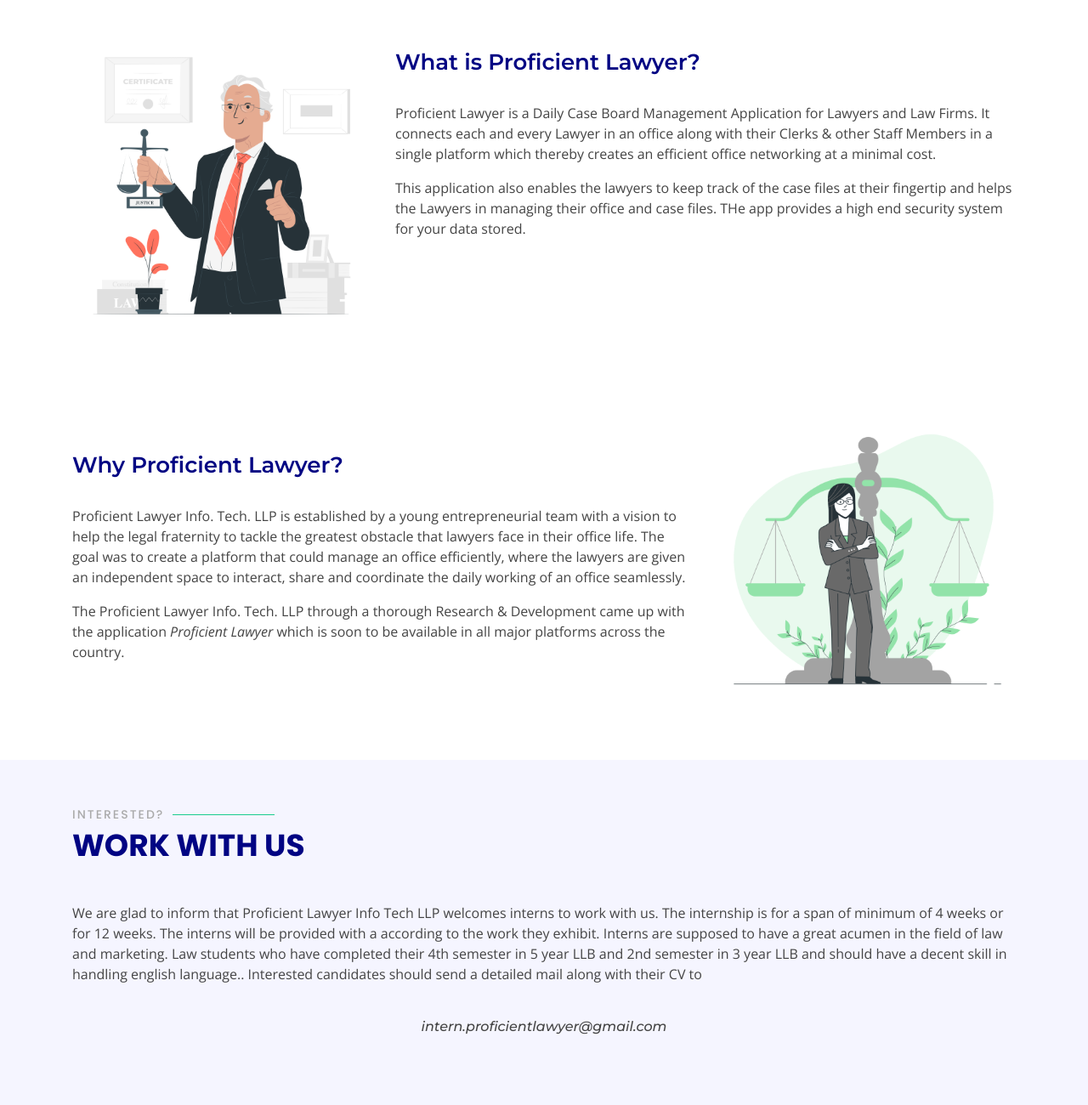
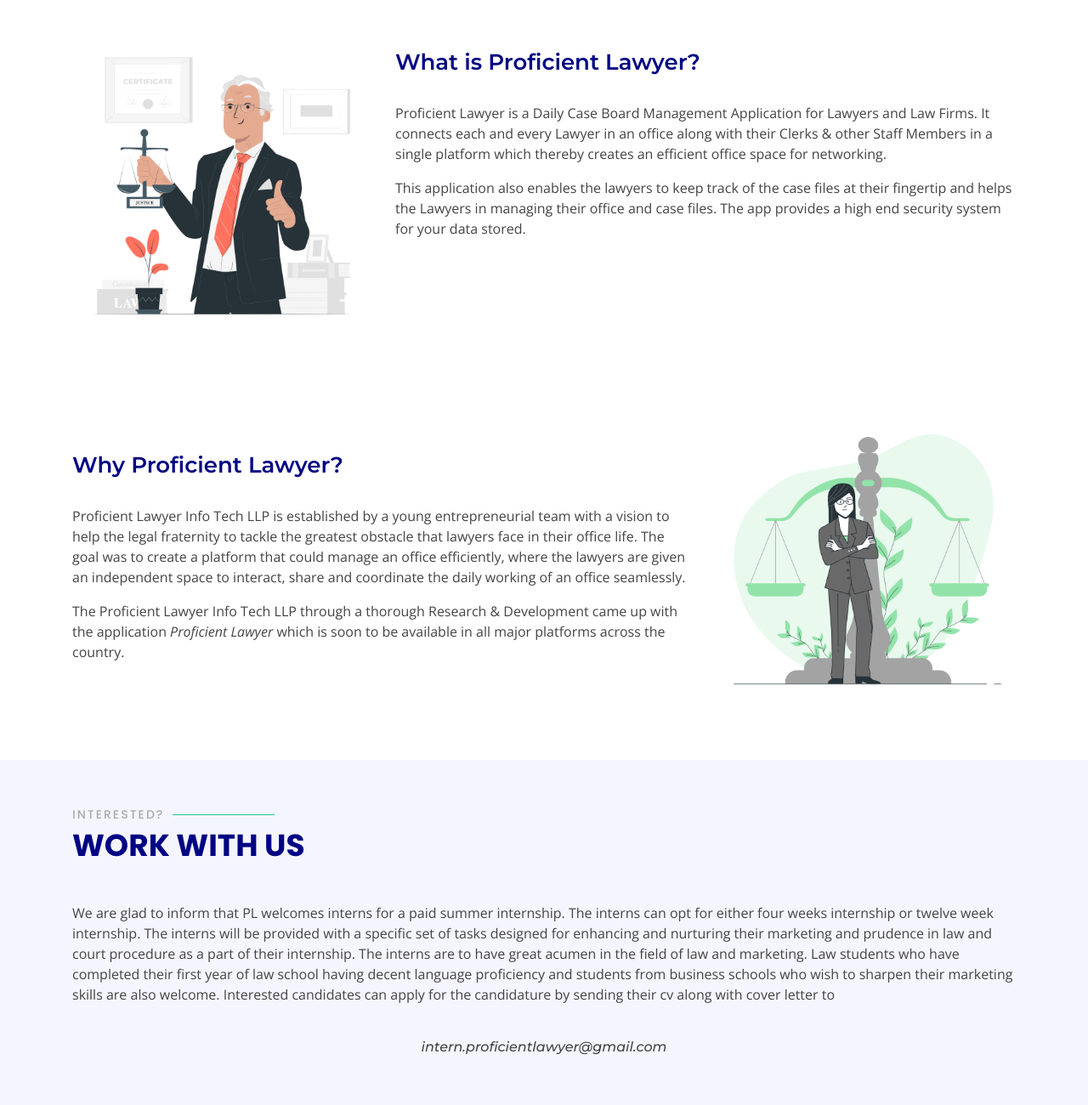
Before and after one commit to proficientlawyer/proficientlawyer, a plain HTML site: page index.html in a window 1280 px wide. Shown: the part 860-2160 px from the top of the page at 85% size. Drawn offline with nearby package versions, Linux system fonts and the light colour scheme.

Commit message:
Add files via upload

```diff
--- a/index.html
+++ b/index.html
@@ -116,10 +116,9 @@
               and helps the Lawyers in managing their office and case files. THe app provides a high end security system for your data stored.
             </p> -->
             <p> Proficient Lawyer is a Daily Case Board Management Application for Lawyers and Law Firms. It connects each and every Lawyer
-              in an office along with their Clerks & other Staff Members in a single platform which thereby creates an efficient office
-              networking at a minimal cost.</p>
+              in an office along with their Clerks & other Staff Members in a single platform which thereby creates an efficient office space for networking.</p>
             <p>This application also enables the lawyers to keep track of the case files at their fingertip
-              and helps the Lawyers in managing their office and case files. THe app provides a high end security system for your data stored.</p>
+              and helps the Lawyers in managing their office and case files. The app provides a high end security system for your data stored.</p>
           </div>
         </div>
 
@@ -134,13 +133,13 @@
               magna aliqua.
             </p> -->
             <p>
-              Proficient Lawyer Info. Tech. LLP is established by a young entrepreneurial team with a vision to help the legal fraternity
+              Proficient Lawyer Info Tech LLP is established by a young entrepreneurial team with a vision to help the legal fraternity
               to tackle the greatest obstacle that lawyers face in their office life. The goal was to create a platform that could manage
               an office efficiently, where the lawyers are given an independent space to interact, share and coordinate the daily working
               of an office seamlessly.
             </p>
             <p>
-              The Proficient Lawyer Info. Tech. LLP through a thorough Research & Development came up with the application <i>Proficient Lawyer</i> which is soon to be
+              The Proficient Lawyer Info Tech LLP through a thorough Research & Development came up with the application <i>Proficient Lawyer</i> which is soon to be
               available in all major platforms across the country.
 
 
@@ -208,11 +207,7 @@
           <h2>Interested?</h2>
           <p>Work with us</p>
         </div>
-        <p>We are glad to inform that Proficient Lawyer Info Tech LLP welcomes interns to work with us.
-          The internship is for a span of minimum of 4 weeks or for 12 weeks. The interns will be provided with a
-           according to the work they exhibit. Interns are supposed to have a great acumen in the field of law and marketing.
-            Law students who have completed their 4th semester in 5 year LLB and 2nd semester in 3 year LLB and should have a decent skill in handling english language.. Interested
-            candidates should send a detailed mail along with their CV to </p><br>
+        <p>We are glad to inform that PL welcomes interns for a paid summer internship. The interns can opt for either four weeks internship or twelve week internship. The interns will be provided with a specific set of tasks designed for enhancing and nurturing their marketing and prudence in law and court procedure as a part of their internship. The interns are to have great acumen in the field of law and marketing. Law students who have completed their first year of law school having decent language proficiency and students from business schools who wish to sharpen their marketing skills are also welcome. Interested candidates can apply for the candidature by sending their cv along with cover letter to </p><br>
 
             <h6><i><center>intern.proficientlawyer@gmail.com</center></i></h6> <br>
 
```
